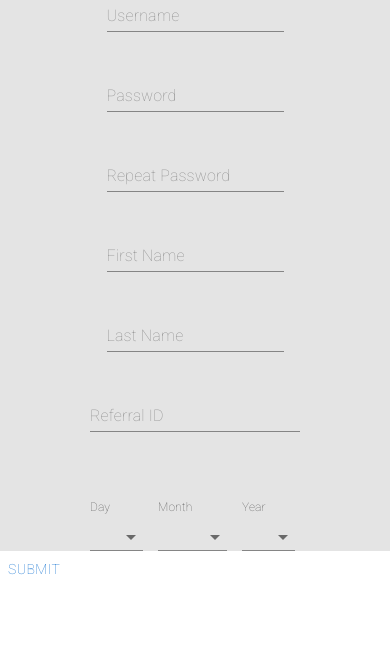
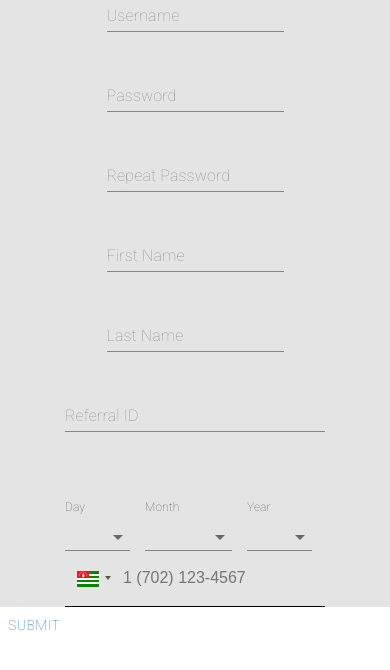
Before and after one commit to LeSe0/CMGForm, a Next.js app: page / in a window 390 px wide. Shown: the top 670 px of the page. Built offline with nearby package versions, Linux system fonts and the light colour scheme.

Commit message:
feat : create custom phone select

```diff
--- a/components/common/CustomDatePicker.tsx
+++ b/components/common/CustomDatePicker.tsx
@@ -4,6 +4,7 @@ import { FormikContext, useField } from "formik";
 // Components
 import { InputLabel, Select, Typography, Grid, TextFieldProps, SelectChangeEvent } from "@mui/material";
 import { usePropagateRef } from "providers/hooks";
+import { ErrorMessage } from "./CustomTypography";
 
 type TMonthsLong = {
   [key: string]: string;
@@ -114,14 +115,7 @@ export default function CustomDatePicker(props: Props) {
           );
         })}
       </Select>
-      <Typography
-        sx={{
-          fontSize: { xs: "11px", lg: "13px" },
-          color: "red"
-        }}
-      >
-        {meta.touched && meta.error}
-      </Typography>
+      <ErrorMessage meta={meta} />
     </Grid>
   );
 }
--- /dev/null
+++ b/components/common/CustomTypography.tsx
@@ -0,0 +1,25 @@
+// React
+import React from "react";
+
+// types
+import { FieldMetaProps } from "formik";
+
+// Components
+import { Typography } from "@mui/material";
+
+type Props = {
+  meta: FieldMetaProps<any>;
+};
+
+export function ErrorMessage({ meta }: Props) {
+  return (
+    <Typography
+      sx={{
+        fontSize: { xs: "11px", lg: "13px" },
+        color: "red"
+      }}
+    >
+      {meta.touched && meta.error}
+    </Typography>
+  );
+}
--- /dev/null
+++ b/components/form/CustomPhoneSelect.tsx
@@ -0,0 +1,83 @@
+// React
+import React, { useEffect, useState } from "react";
+
+// hooks/hocs
+import { usePropagateRef } from "providers/hooks";
+import { useField } from "formik";
+
+// types
+import { PerformantTextFieldProps } from "providers/types";
+
+// Components
+import PhoneInput from "react-phone-input-2";
+import { Box } from "@mui/material";
+import { ErrorMessage } from "components/common/CustomTypography";
+
+export default function CustomPhoneSelector(props: PerformantTextFieldProps) {
+  const [field, meta] = useField(props.name);
+  const error = !!meta.error && meta.touched;
+  const [fieldValue, setFieldValue] = useState<string>(field.value);
+
+  usePropagateRef({
+    setFieldValue,
+    name: props.name,
+    value: field.value
+  });
+
+  useEffect(() => {
+    if (meta.touched) {
+      return;
+    }
+    if (field.value !== fieldValue) {
+      setFieldValue(field.value);
+    }
+  }, [field.value]);
+
+  const onChange = (value: string) => {
+    setFieldValue(value);
+  };
+
+  const onBlur = (evt: React.FocusEvent<HTMLInputElement>) => {
+    const val = evt.target.value || "";
+    window.setTimeout(() => {
+      field.onChange({
+        target: {
+          name: props.name,
+          value: props.type === "number" ? parseInt(val, 10) : val
+        }
+      });
+    }, 0);
+  };
+
+  return (
+    <Box
+      sx={{
+        "& .react-tel-input div:before , .form-control": {
+          background: "none !important",
+          border: "none !important"
+        },
+        "& .react-tel-input .form-control": {
+          borderRadius: "unset",
+          borderBottom: error ? "2px solid #d32f2f !important" : "1px solid !important",
+          width: "100%",
+          "&:focus": {
+            boxShadow: "none"
+          }
+        }
+      }}
+    >
+      <PhoneInput
+        country={props?.country?.toLowerCase()}
+        enableSearch={true}
+        value={fieldValue}
+        onChange={onChange}
+        onBlur={onBlur}
+        inputProps={{
+          name: props.name
+        }}
+        specialLabel=""
+      />
+      <ErrorMessage meta={meta} />
+    </Box>
+  );
+}
--- a/components/form/SecondPartInputs.tsx
+++ b/components/form/SecondPartInputs.tsx
@@ -1,17 +1,21 @@
 // React
 import React from "react";
+
 // Components
 import DatePicker from "components/common/DatePicker";
 import { Stack } from "@mui/material";
 import { CustomInput } from "components/common/CustomInput";
 
-type Props = {};
+// styles
+import "react-phone-input-2/lib/material.css";
+import CustomPhoneSelector from "./CustomPhoneSelect";
 
-export default function SecondPartInputs({}: Props) {
+export default function SecondPartInputs() {
   return (
     <Stack>
       <CustomInput name="parentId" placeholder="Referral ID" />
       <DatePicker />
+      <CustomPhoneSelector name="phone" placeholder="asd" />
     </Stack>
   );
 }
--- a/package.json
+++ b/package.json
@@ -18,6 +18,8 @@
     "next": "12.2.0",
     "react": "18.2.0",
     "react-dom": "18.2.0",
+    "react-flags-select": "^2.2.3",
+    "react-phone-input-2": "^2.15.1",
     "styled-components": "^5.3.5",
     "yup": "^0.32.11"
   },
@@ -25,6 +27,7 @@
     "@types/node": "18.0.0",
     "@types/react": "18.0.14",
     "@types/react-dom": "18.0.5",
+    "@types/react-select-country-list": "^2.2.0",
     "prettier": "^2.6.2",
     "typescript": "4.7.4"
   },
--- /dev/null
+++ b/providers/types.ts
@@ -0,0 +1,7 @@
+import { TextFieldProps } from "@mui/material";
+
+export type PerformantTextFieldProps = Omit<TextFieldProps, "name"> & {
+  name: string;
+  placeholder: string;
+  country?: string;
+};
```
Also changed, not shown: components/common/CustomInput.tsx (+5 -7 lines), providers/types.tsx (deleted), 1 other file (tests, documents, lock files or other folders).
